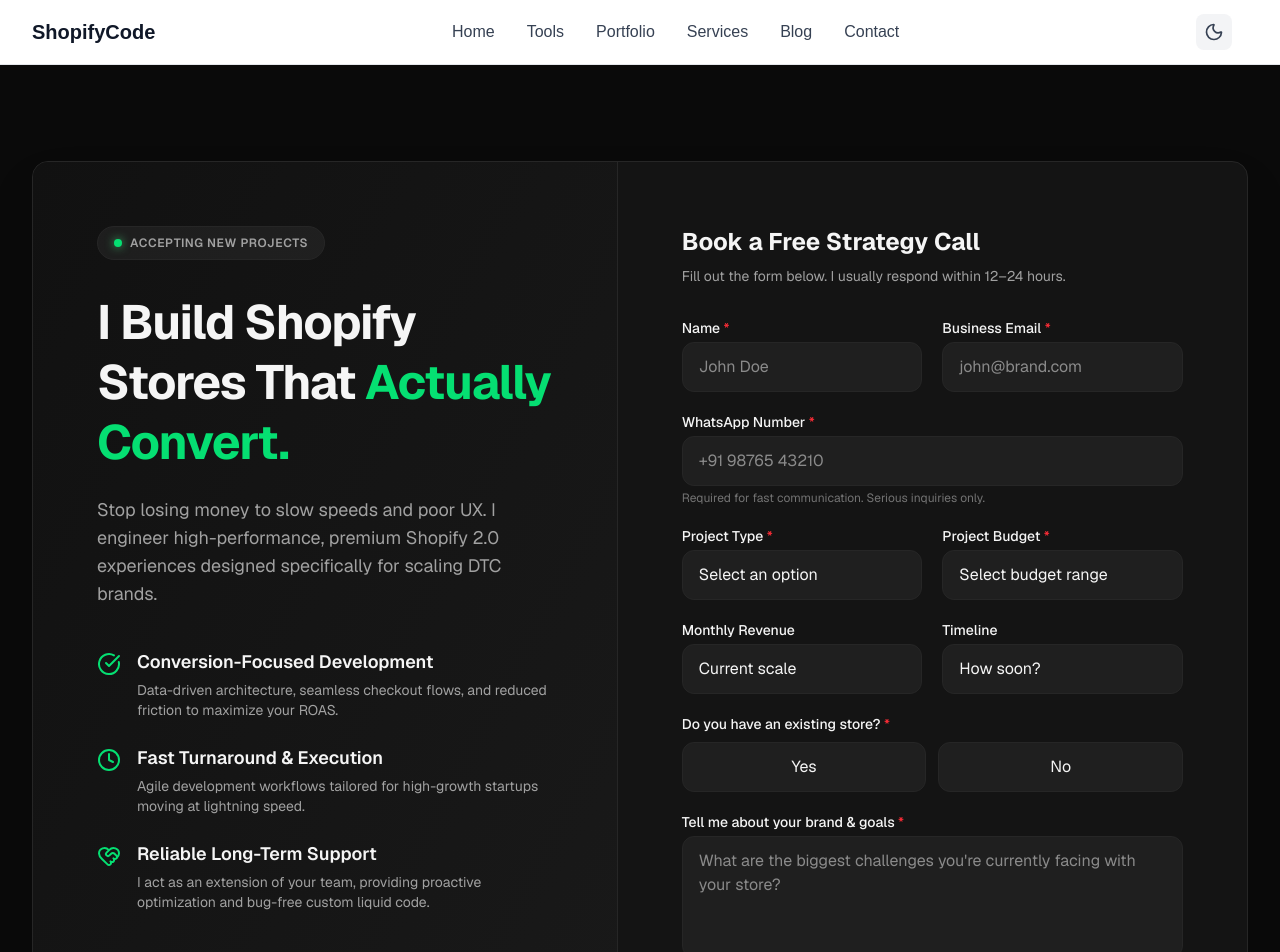
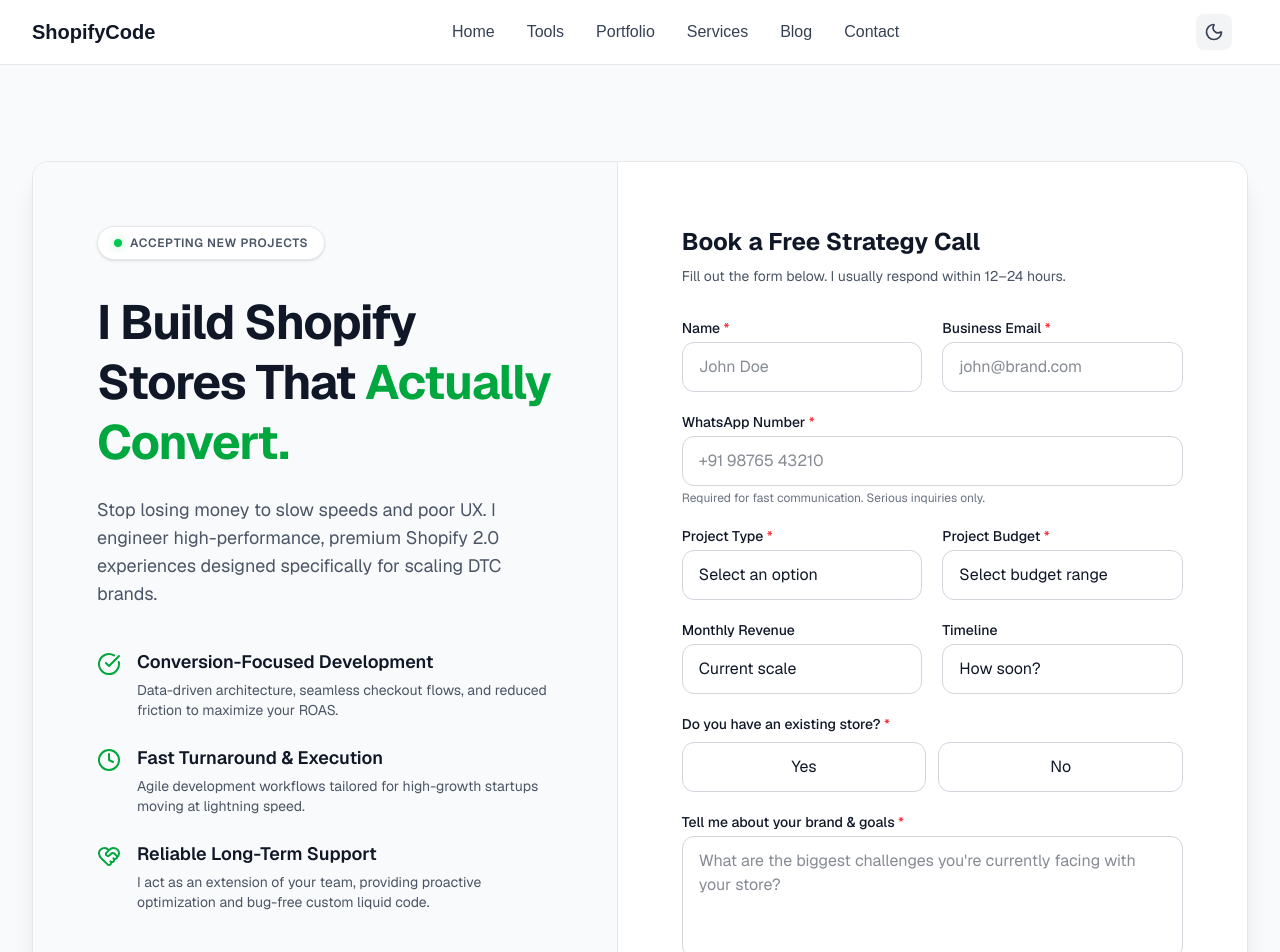
Before and after one commit to Salaaria-hub/shopify-portfolio, a Next.js app: page /contact in a window 1280 px wide. Shown: the top 952 px of the page. Built offline with nearby package versions, Linux system fonts and the light colour scheme.

Commit message:
fix: Add proper light/dark mode support to Contact page

```diff
--- a/app/contact/page.tsx
+++ b/app/contact/page.tsx
@@ -51,52 +51,52 @@
   };
 
   return (
-    <div className="bg-[#0a0a0a] min-h-screen py-12 px-4 sm:px-6 lg:px-8 font-sans text-neutral-100 flex items-center justify-center pt-24">
-      <div className="max-w-7xl w-full mx-auto flex flex-col lg:flex-row bg-[#141414] rounded-2xl border border-neutral-800 shadow-2xl overflow-hidden">
+    <div className="bg-gray-50 dark:bg-[#0a0a0a] min-h-screen py-12 px-4 sm:px-6 lg:px-8 font-sans text-gray-900 dark:text-neutral-100 flex items-center justify-center pt-24 transition-colors duration-200">
+      <div className="max-w-7xl w-full mx-auto flex flex-col lg:flex-row bg-white dark:bg-[#141414] rounded-2xl border border-gray-200 dark:border-neutral-800 shadow-xl dark:shadow-2xl overflow-hidden transition-colors duration-200">
 
         {/* === Left Section: Value Proposition === */}
-        <section className="flex-1 p-8 lg:p-16 bg-gradient-to-br from-[#111] to-[#1a1a1a] border-b lg:border-b-0 lg:border-r border-neutral-800 flex flex-col justify-center">
-          <div className="inline-flex items-center gap-2 px-4 py-2 bg-white/5 border border-neutral-800 rounded-full text-xs font-semibold uppercase tracking-wider text-neutral-400 mb-8 self-start">
-            <span className="w-2 h-2 rounded-full bg-green-400 shadow-[0_0_10px_rgba(74,222,128,0.8)]"></span>
+        <section className="flex-1 p-8 lg:p-16 bg-gray-50 dark:bg-gradient-to-br dark:from-[#111] dark:to-[#1a1a1a] border-b lg:border-b-0 lg:border-r border-gray-200 dark:border-neutral-800 flex flex-col justify-center transition-colors duration-200">
+          <div className="inline-flex items-center gap-2 px-4 py-2 bg-white dark:bg-white/5 border border-gray-200 dark:border-neutral-800 rounded-full text-xs font-semibold uppercase tracking-wider text-gray-600 dark:text-neutral-400 mb-8 self-start shadow-sm dark:shadow-none">
+            <span className="w-2 h-2 rounded-full bg-green-500 dark:bg-green-400 shadow-[0_0_10px_rgba(34,197,94,0.4)] dark:shadow-[0_0_10px_rgba(74,222,128,0.8)]"></span>
             Accepting New Projects
           </div>
 
-          <h1 className="text-4xl lg:text-5xl font-bold tracking-tight mb-6 leading-tight">
-            I Build Shopify Stores That <span className="text-green-400">Actually Convert.</span>
+          <h1 className="text-4xl lg:text-5xl font-bold tracking-tight mb-6 leading-tight text-gray-900 dark:text-white">
+            I Build Shopify Stores That <span className="text-green-600 dark:text-green-400">Actually Convert.</span>
           </h1>
-          <p className="text-lg text-neutral-400 mb-10 max-w-md">
+          <p className="text-lg text-gray-600 dark:text-neutral-400 mb-10 max-w-md">
             Stop losing money to slow speeds and poor UX. I engineer high-performance, premium Shopify 2.0 experiences designed specifically for scaling DTC brands.
           </p>
 
           <div className="space-y-6 mb-10">
             <div className="flex items-start gap-4">
-              <CheckCircle className="text-green-400 shrink-0 mt-1" size={24} />
+              <CheckCircle className="text-green-600 dark:text-green-400 shrink-0 mt-1" size={24} />
               <div>
-                <h4 className="text-lg font-semibold mb-1">Conversion-Focused Development</h4>
-                <p className="text-neutral-400 text-sm">Data-driven architecture, seamless checkout flows, and reduced friction to maximize your ROAS.</p>
+                <h4 className="text-lg font-semibold mb-1 text-gray-900 dark:text-white">Conversion-Focused Development</h4>
+                <p className="text-gray-600 dark:text-neutral-400 text-sm">Data-driven architecture, seamless checkout flows, and reduced friction to maximize your ROAS.</p>
               </div>
             </div>
 
             <div className="flex items-start gap-4">
-              <Clock className="text-green-400 shrink-0 mt-1" size={24} />
+              <Clock className="text-green-600 dark:text-green-400 shrink-0 mt-1" size={24} />
               <div>
-                <h4 className="text-lg font-semibold mb-1">Fast Turnaround & Execution</h4>
-                <p className="text-neutral-400 text-sm">Agile development workflows tailored for high-growth startups moving at lightning speed.</p>
+                <h4 className="text-lg font-semibold mb-1 text-gray-900 dark:text-white">Fast Turnaround & Execution</h4>
+                <p className="text-gray-600 dark:text-neutral-400 text-sm">Agile development workflows tailored for high-growth startups moving at lightning speed.</p>
               </div>
             </div>
 
             <div className="flex items-start gap-4">
-              <HeartHandshake className="text-green-400 shrink-0 mt-1" size={24} />
+              <HeartHandshake className="text-green-600 dark:text-green-400 shrink-0 mt-1" size={24} />
               <div>
-                <h4 className="text-lg font-semibold mb-1">Reliable Long-Term Support</h4>
-                <p className="text-neutral-400 text-sm">I act as an extension of your team, providing proactive optimization and bug-free custom liquid code.</p>
+                <h4 className="text-lg font-semibold mb-1 text-gray-900 dark:text-white">Reliable Long-Term Support</h4>
+                <p className="text-gray-600 dark:text-neutral-400 text-sm">I act as an extension of your team, providing proactive optimization and bug-free custom liquid code.</p>
               </div>
             </div>
           </div>
 
           <div className="flex flex-wrap gap-3 mt-auto pt-8">
             {['Shopify 2.0', 'Custom Liquid', 'CRO Strategy', 'Speed Optimization', 'Headless Build'].map(skill => (
-              <span key={skill} className="px-4 py-2 bg-[#008060]/10 border border-[#008060]/20 text-green-400 rounded-full text-sm font-medium">
+              <span key={skill} className="px-4 py-2 bg-green-50 dark:bg-[#008060]/10 border border-green-200 dark:border-[#008060]/20 text-green-700 dark:text-green-400 rounded-full text-sm font-medium">
                 {skill}
               </span>
             ))}
@@ -106,11 +106,11 @@
         {/* === Right Section: High-Ticket Lead Form === */}
         <section className="flex-[1.1] p-8 lg:p-16">
           <div className="mb-8">
-            <h2 className="text-2xl font-bold mb-2">Book a Free Strategy Call</h2>
-            <p className="text-neutral-400 text-sm">Fill out the form below. I usually respond within 12–24 hours.</p>
+            <h2 className="text-2xl font-bold mb-2 text-gray-900 dark:text-white">Book a Free Strategy Call</h2>
+            <p className="text-gray-600 dark:text-neutral-400 text-sm">Fill out the form below. I usually respond within 12–24 hours.</p>
           </div>
 
-          <form onSubmit={handleSubmit} className="space-y-5 text-neutral-100">
+          <form onSubmit={handleSubmit} className="space-y-5 text-gray-900 dark:text-neutral-100">
             <div className="grid grid-cols-1 md:grid-cols-2 gap-5">
               <div>
                 <label className="block text-sm font-medium mb-1">Name <span className="text-red-500">*</span></label>
@@ -121,7 +121,7 @@
                   onChange={handleChange}
                   required
                   placeholder="John Doe"
-                  className="w-full px-4 py-3 bg-[#1f1f1f] border border-neutral-800 rounded-xl focus:outline-none focus:border-[#008060] focus:ring-1 focus:ring-[#008060] transition-colors"
+                  className="w-full px-4 py-3 bg-white dark:bg-[#1f1f1f] border border-gray-300 dark:border-neutral-800 rounded-xl focus:outline-none focus:border-green-600 dark:focus:border-[#008060] focus:ring-1 focus:ring-green-600 dark:focus:ring-[#008060] transition-colors"
                 />
               </div>
 
@@ -134,7 +134,7 @@
                   onChange={handleChange}
                   required
                   placeholder="john@brand.com"
-                  className="w-full px-4 py-3 bg-[#1f1f1f] border border-neutral-800 rounded-xl focus:outline-none focus:border-[#008060] focus:ring-1 focus:ring-[#008060] transition-colors"
+                  className="w-full px-4 py-3 bg-white dark:bg-[#1f1f1f] border border-gray-300 dark:border-neutral-800 rounded-xl focus:outline-none focus:border-green-600 dark:focus:border-[#008060] focus:ring-1 focus:ring-green-600 dark:focus:ring-[#008060] transition-colors"
                 />
               </div>
             </div>
@@ -148,9 +148,9 @@
                 onChange={handleChange}
                 required
                 placeholder="+91 98765 43210"
-                className="w-full px-4 py-3 bg-[#1f1f1f] border border-neutral-800 rounded-xl focus:outline-none focus:border-[#008060] focus:ring-1 focus:ring-[#008060] transition-colors"
+                className="w-full px-4 py-3 bg-white dark:bg-[#1f1f1f] border border-gray-300 dark:border-neutral-800 rounded-xl focus:outline-none focus:border-green-600 dark:focus:border-[#008060] focus:ring-1 focus:ring-green-600 dark:focus:ring-[#008060] transition-colors"
               />
-              <p className="text-xs text-neutral-500 mt-1">Required for fast communication. Serious inquiries only.</p>
+              <p className="text-xs text-gray-500 dark:text-neutral-500 mt-1">Required for fast communication. Serious inquiries only.</p>
             </div>
 
             <div className="grid grid-cols-1 md:grid-cols-2 gap-5">
@@ -161,7 +161,7 @@
                   value={formData.project_type}
                   onChange={handleChange}
                   required
-                  className="w-full px-4 py-3 bg-[#1f1f1f] border border-neutral-800 rounded-xl focus:outline-none focus:border-[#008060] focus:ring-1 focus:ring-[#008060] transition-colors appearance-none"
+                  className="w-full px-4 py-3 bg-white dark:bg-[#1f1f1f] border border-gray-300 dark:border-neutral-800 rounded-xl focus:outline-none focus:border-green-600 dark:focus:border-[#008060] focus:ring-1 focus:ring-green-600 dark:focus:ring-[#008060] transition-colors appearance-none"
                 >
                   <option value="" disabled>Select an option</option>
                   <option value="Store Design & Build">Store Design & Build</option>
@@ -178,7 +178,7 @@
                   value={formData.budget}
                   onChange={handleChange}
                   required
-                  className="w-full px-4 py-3 bg-[#1f1f1f] border border-neutral-800 rounded-xl focus:outline-none focus:border-[#008060] focus:ring-1 focus:ring-[#008060] transition-colors appearance-none"
+                  className="w-full px-4 py-3 bg-white dark:bg-[#1f1f1f] border border-gray-300 dark:border-neutral-800 rounded-xl focus:outline-none focus:border-green-600 dark:focus:border-[#008060] focus:ring-1 focus:ring-green-600 dark:focus:ring-[#008060] transition-colors appearance-none"
                 >
                   <option value="" disabled>Select budget range</option>
                   <option value="Under ₹15K">Under ₹15K</option>
@@ -196,7 +196,7 @@
                   name="revenue"
                   value={formData.revenue}
                   onChange={handleChange}
-                  className="w-full px-4 py-3 bg-[#1f1f1f] border border-neutral-800 rounded-xl focus:outline-none focus:border-[#008060] focus:ring-1 focus:ring-[#008060] transition-colors appearance-none"
+                  className="w-full px-4 py-3 bg-white dark:bg-[#1f1f1f] border border-gray-300 dark:border-neutral-800 rounded-xl focus:outline-none focus:border-green-600 dark:focus:border-[#008060] focus:ring-1 focus:ring-green-600 dark:focus:ring-[#008060] transition-colors appearance-none"
                 >
                   <option value="" disabled>Current scale</option>
                   <option value="Pre-launch">Pre-launch / Idea phase</option>
@@ -212,7 +212,7 @@
                   name="timeline"
                   value={formData.timeline}
                   onChange={handleChange}
-                  className="w-full px-4 py-3 bg-[#1f1f1f] border border-neutral-800 rounded-xl focus:outline-none focus:border-[#008060] focus:ring-1 focus:ring-[#008060] transition-colors appearance-none"
+                  className="w-full px-4 py-3 bg-white dark:bg-[#1f1f1f] border border-gray-300 dark:border-neutral-800 rounded-xl focus:outline-none focus:border-green-600 dark:focus:border-[#008060] focus:ring-1 focus:ring-green-600 dark:focus:ring-[#008060] transition-colors appearance-none"
                 >
                   <option value="" disabled>How soon?</option>
                   <option value="ASAP">ASAP (Urgent)</option>
@@ -225,11 +225,11 @@
             <div>
               <label className="block text-sm font-medium mb-2">Do you have an existing store? <span className="text-red-500">*</span></label>
               <div className="grid grid-cols-2 gap-3">
-                <label className={`cursor-pointer text-center py-3 rounded-xl border transition-all ${formData.existing_store === 'Yes' ? 'bg-[#008060]/10 border-[#008060] text-green-400' : 'bg-[#1f1f1f] border-neutral-800'}`}>
+                <label className={`cursor-pointer text-center py-3 rounded-xl border transition-all ${formData.existing_store === 'Yes' ? 'bg-green-50 dark:bg-[#008060]/10 border-green-600 dark:border-[#008060] text-green-700 dark:text-green-400' : 'bg-white dark:bg-[#1f1f1f] border-gray-300 dark:border-neutral-800'}`}>
                   <input type="radio" name="existing_store" value="Yes" className="hidden" onChange={handleChange} required />
                   Yes
                 </label>
-                <label className={`cursor-pointer text-center py-3 rounded-xl border transition-all ${formData.existing_store === 'No' ? 'bg-[#008060]/10 border-[#008060] text-green-400' : 'bg-[#1f1f1f] border-neutral-800'}`}>
+                <label className={`cursor-pointer text-center py-3 rounded-xl border transition-all ${formData.existing_store === 'No' ? 'bg-green-50 dark:bg-[#008060]/10 border-green-600 dark:border-[#008060] text-green-700 dark:text-green-400' : 'bg-white dark:bg-[#1f1f1f] border-gray-300 dark:border-neutral-800'}`}>
                   <input type="radio" name="existing_store" value="No" className="hidden" onChange={handleChange} />
                   No
                 </label>
@@ -246,7 +246,7 @@
                   onChange={handleChange}
                   required
                   placeholder="https://yourstore.com"
-                  className="w-full px-4 py-3 bg-[#1f1f1f] border border-neutral-800 rounded-xl focus:outline-none focus:border-[#008060] focus:ring-1 focus:ring-[#008060] transition-colors"
+                  className="w-full px-4 py-3 bg-white dark:bg-[#1f1f1f] border border-gray-300 dark:border-neutral-800 rounded-xl focus:outline-none focus:border-green-600 dark:focus:border-[#008060] focus:ring-1 focus:ring-green-600 dark:focus:ring-[#008060] transition-colors"
                 />
               </div>
             )}
@@ -260,27 +260,27 @@
                 required
                 rows={4}
                 placeholder="What are the biggest challenges you're currently facing with your store?"
-                className="w-full px-4 py-3 bg-[#1f1f1f] border border-neutral-800 rounded-xl focus:outline-none focus:border-[#008060] focus:ring-1 focus:ring-[#008060] transition-colors resize-none"
+                className="w-full px-4 py-3 bg-white dark:bg-[#1f1f1f] border border-gray-300 dark:border-neutral-800 rounded-xl focus:outline-none focus:border-green-600 dark:focus:border-[#008060] focus:ring-1 focus:ring-green-600 dark:focus:ring-[#008060] transition-colors resize-none"
               ></textarea>
             </div>
 
             <button
               type="submit"
               disabled={isSubmitting}
-              className="w-full py-4 px-6 bg-[#008060] hover:bg-[#00664d] text-white font-semibold rounded-xl flex items-center justify-center gap-2 transition-all disabled:opacity-70 disabled:cursor-not-allowed mt-2"
+              className="w-full py-4 px-6 bg-green-600 hover:bg-green-700 dark:bg-[#008060] dark:hover:bg-[#00664d] text-white font-semibold rounded-xl flex items-center justify-center gap-2 transition-all disabled:opacity-70 disabled:cursor-not-allowed mt-2"
             >
               {isSubmitting ? 'Sending Request...' : 'Submit Request'}
               {!isSubmitting && <ArrowRight size={20} />}
             </button>
           </form>
 
-          <div className="mt-8 pt-8 border-t border-neutral-800 text-center">
-            <p className="text-neutral-400 text-sm mb-4">Not ready to fill the form?</p>
+          <div className="mt-8 pt-8 border-t border-gray-200 dark:border-neutral-800 text-center">
+            <p className="text-gray-600 dark:text-neutral-400 text-sm mb-4">Not ready to fill the form?</p>
             <a
               href="https://wa.me/91XXXXXXXXXX"
               target="_blank"
               rel="noopener noreferrer"
-              className="inline-flex items-center gap-2 px-6 py-3 border border-neutral-700 rounded-full text-sm font-medium hover:bg-[#25D366] hover:border-[#25D366] hover:text-white transition-all text-neutral-300"
+              className="inline-flex items-center gap-2 px-6 py-3 border border-gray-300 dark:border-neutral-700 rounded-full text-sm font-medium text-gray-700 dark:text-neutral-300 hover:bg-[#25D366] hover:border-[#25D366] hover:text-white dark:hover:bg-[#25D366] dark:hover:border-[#25D366] transition-all"
             >
               <Phone size={18} />
               Chat on WhatsApp
```
